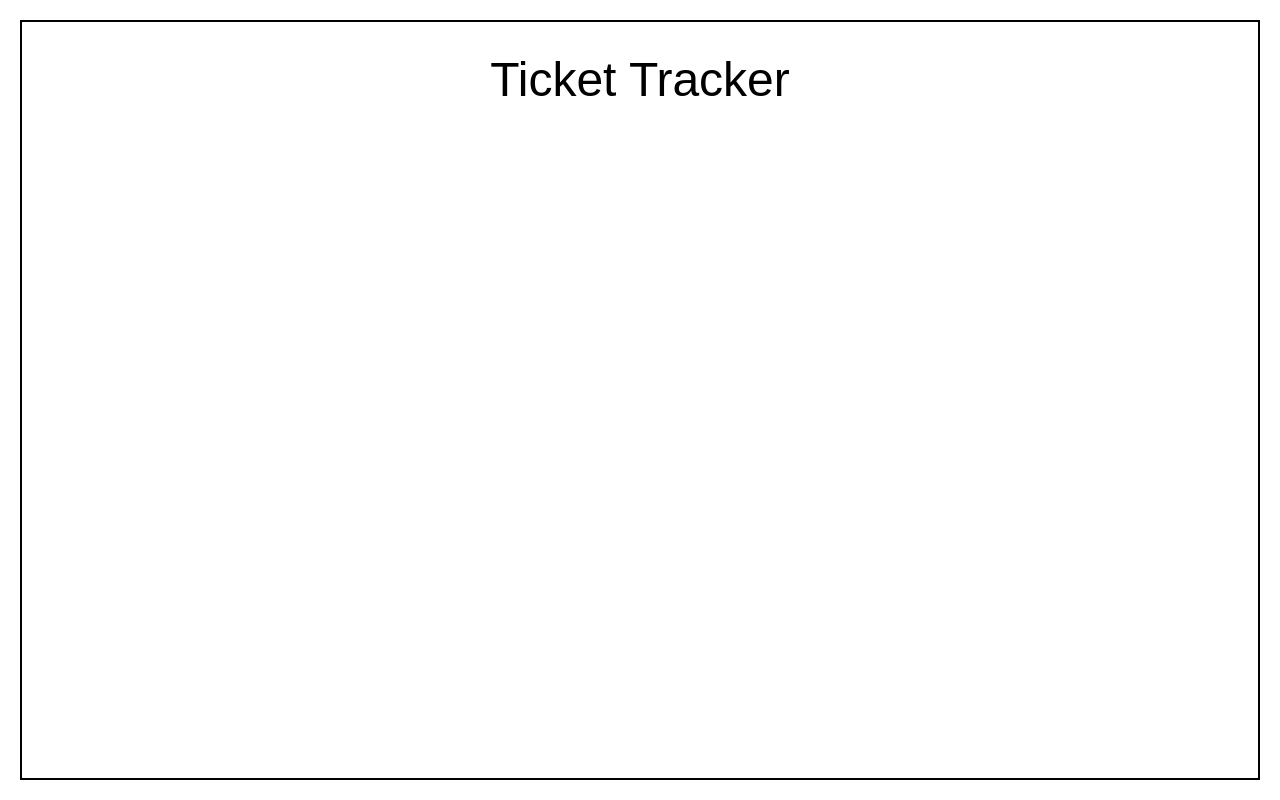
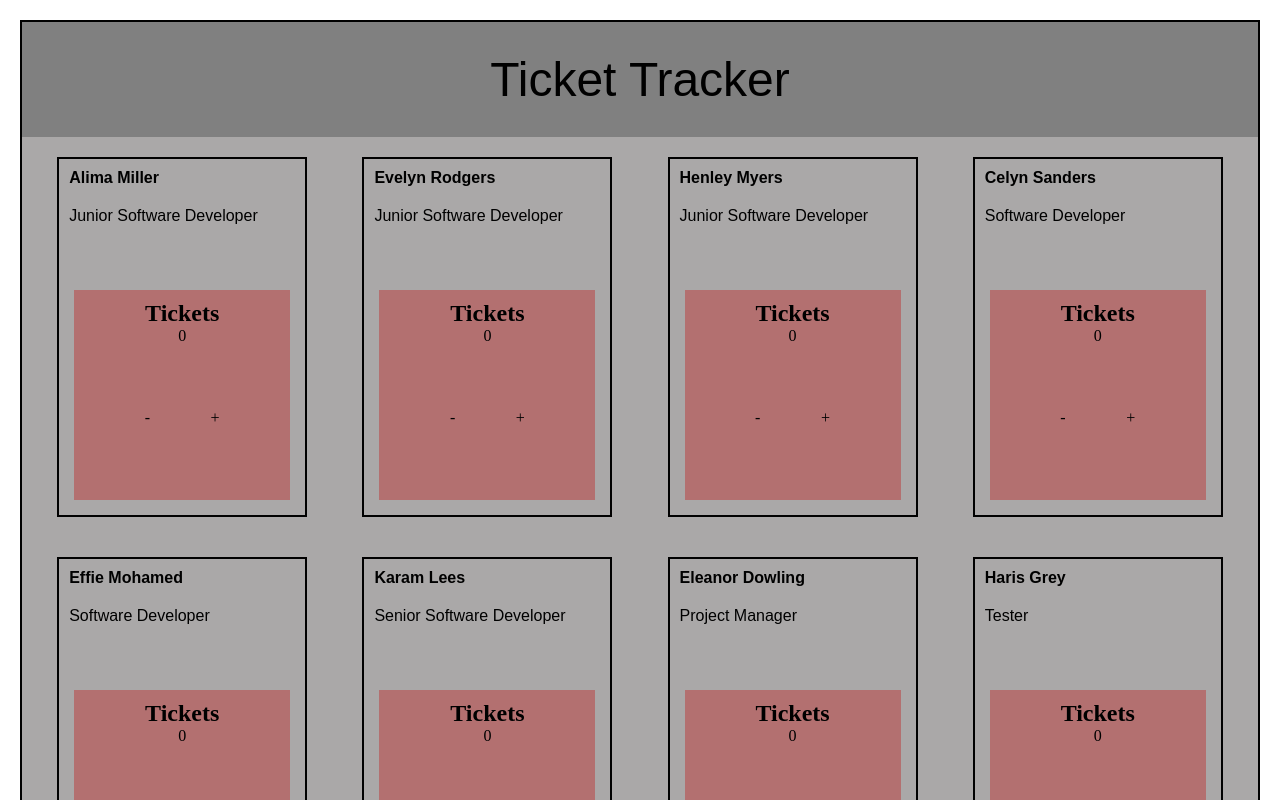
Before and after one commit to bwardak/ticket-project-waiheke, a React (Vite) app: page / in a window 1280 px wide. Shown: the top 800 px of the page. Built offline with nearby package versions, Linux system fonts and the light colour scheme.

Commit message:
Added employee tiles and counter styling

```diff
--- a/src/App.tsx
+++ b/src/App.tsx
@@ -1,14 +1,26 @@
 // import { useState } from 'react'
 import './app.scss'
+import TicketCounter from './components/Counter/Counter';
+import EmployeeTiles from './components/Employee/employee';
+import team from './data/team'
 
 function App() {
   const heading = "Ticket Tracker"
 
   return (
-    <div className='tracker-container'>
-      <h1 className='heading'>{heading}</h1>
+    <div className="tracker-container">
+      <h1 className="tracker-container__heading">{heading}</h1>
+      <div className="employees-container">
+        {team.map((member) => (
+          <EmployeeTiles
+          key={member.id}
+          name={member.name}
+          role={member.role}
+          />
+        ))}
+      </div>
     </div>
-  )
+  );
 }
 
 export default App
--- a/src/app.scss
+++ b/src/app.scss
@@ -14,6 +14,22 @@
 
 .tracker-container {
   border: 2px solid black;
-  height: calc(100vh - 40px);
+  height: calc(100% - 40px);
   margin: 20px;
+
+  &__heading {
+  text-align: center;
+  font-size: 3rem;
+  font-family: Arial, Helvetica, sans-serif;
+  font-weight: 300;
+  padding: 30px;
+  background-color: gray;
+  }
+
+  .employees-container {
+    display: flex;
+    justify-content: space-evenly;
+    flex-wrap: wrap;
+    background-color: rgb(170, 168, 168);
+  }
 }
--- /dev/null
+++ b/src/components/Counter/Counter.scss
@@ -0,0 +1,19 @@
+
+.ticket-counter {
+  background-color: rgb(179, 112, 112);
+  height: 210px;
+  width: calc(100% - 30px);
+  display: flex;
+  flex-direction: column;
+  align-items: center;
+  margin: 15px;
+  padding: 10px;
+
+  .ticket-amount {
+    display: flex;
+    width: 100%;
+    height: 100%;
+    justify-content: space-evenly;
+    align-items: center;
+  }
+}
--- /dev/null
+++ b/src/components/Counter/Counter.tsx
@@ -0,0 +1,31 @@
+import { useState } from "react";
+import './Counter.scss'
+
+const TicketCounter = () => {
+  const [tickets, setTickets] = useState<number>(0);
+
+  const handleTicketIncrement = () => {
+    setTickets(tickets + 1)
+  }
+
+  const handleTicketDecrement = () => {
+    if (tickets <= 0) {
+      setTickets(0)
+    } else {
+      setTickets(tickets - 1)
+    }
+  }
+
+  return (
+    <div className="ticket-counter">
+      <h2 className="ticket-counter__heading">Tickets</h2>
+      <p className="ticket-counter__counter">{tickets}</p>
+      <div className="ticket-amount">
+        <p className="ticket-amount__decrease">-</p>
+        <p className="ticket-amount__increase">+</p>
+      </div>
+    </div>
+  )
+}
+
+export default TicketCounter
--- a/src/components/employee/employee.scss
+++ b/src/components/employee/employee.scss
@@ -0,0 +1,21 @@
+.employee {
+  border: 2px solid black;
+  width: 250px;
+  height: 360px;
+  margin: 20px;
+  display: flex;
+  flex-direction: column;
+
+  &__data {
+    padding: 10px;
+    font-family: Arial, Helvetica, sans-serif;
+
+    &--name {
+      font-weight: 700;
+    }
+
+    &--role {
+      height: 112px;
+    }
+  }
+}
--- a/src/components/employee/employee.tsx
+++ b/src/components/employee/employee.tsx
@@ -1,7 +1,25 @@
-import team from "../../data/team";
-import "./employee.scss";
+
+import TicketCounter from "../Counter/Counter";
+import "./Employee.scss";
 
 type Employees = {
   name: string;
-  role: string
+  role: string;
 }
+
+const EmployeeTiles = ({ name, role }: Employees) => {
+  const employeeName = name;
+  const employeeRole = role;
+
+  return (
+    <div className="employee">
+      <p className="employee__data employee__data--name">{employeeName}</p>
+      <p className="employee__data employee__data--role">{employeeRole}</p>
+      <div className="employee__counter">
+        <TicketCounter />
+      </div>
+    </div>
+  );
+}
+
+export default EmployeeTiles
```
